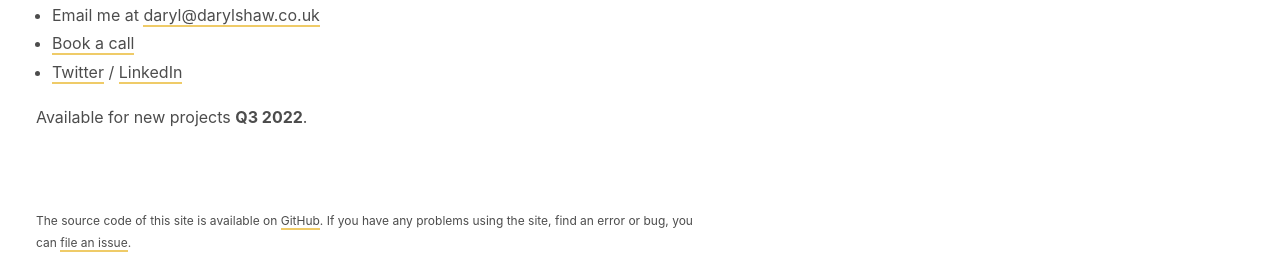
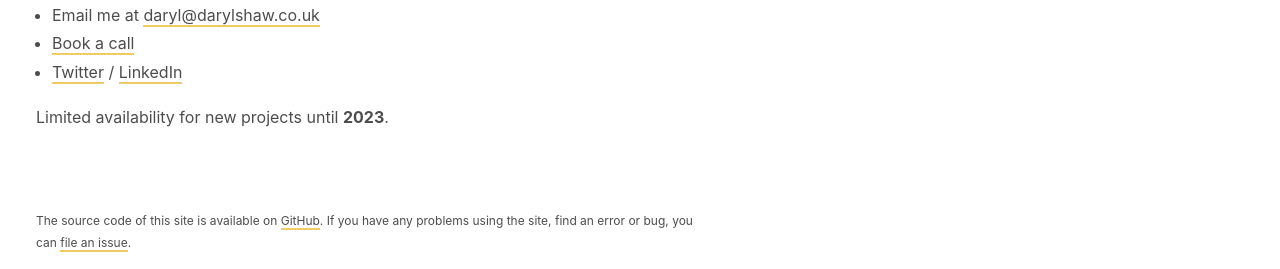
Before and after one commit to darylshaw/darylshaw.co.uk, a Jekyll site: the page built from index.md, in a window 1280 px wide. Shown: the part 741-1010 px from the top of the page. Built offline with Jekyll 4.4.1, drawn with Linux system fonts in a browser that asks for light colours.

Commit message:
update availability

```diff
--- a/_includes/availability.html
+++ b/_includes/availability.html
@@ -1 +1 @@
-Available for new projects {% if page.url == '/' %}<strong>Q3 2022</strong>{% else %}Q3 2022{% endif %}
+Limited availability for new projects until {% if page.url == '/' %}<strong>2023</strong>{% else %}2023{% endif %}
```
